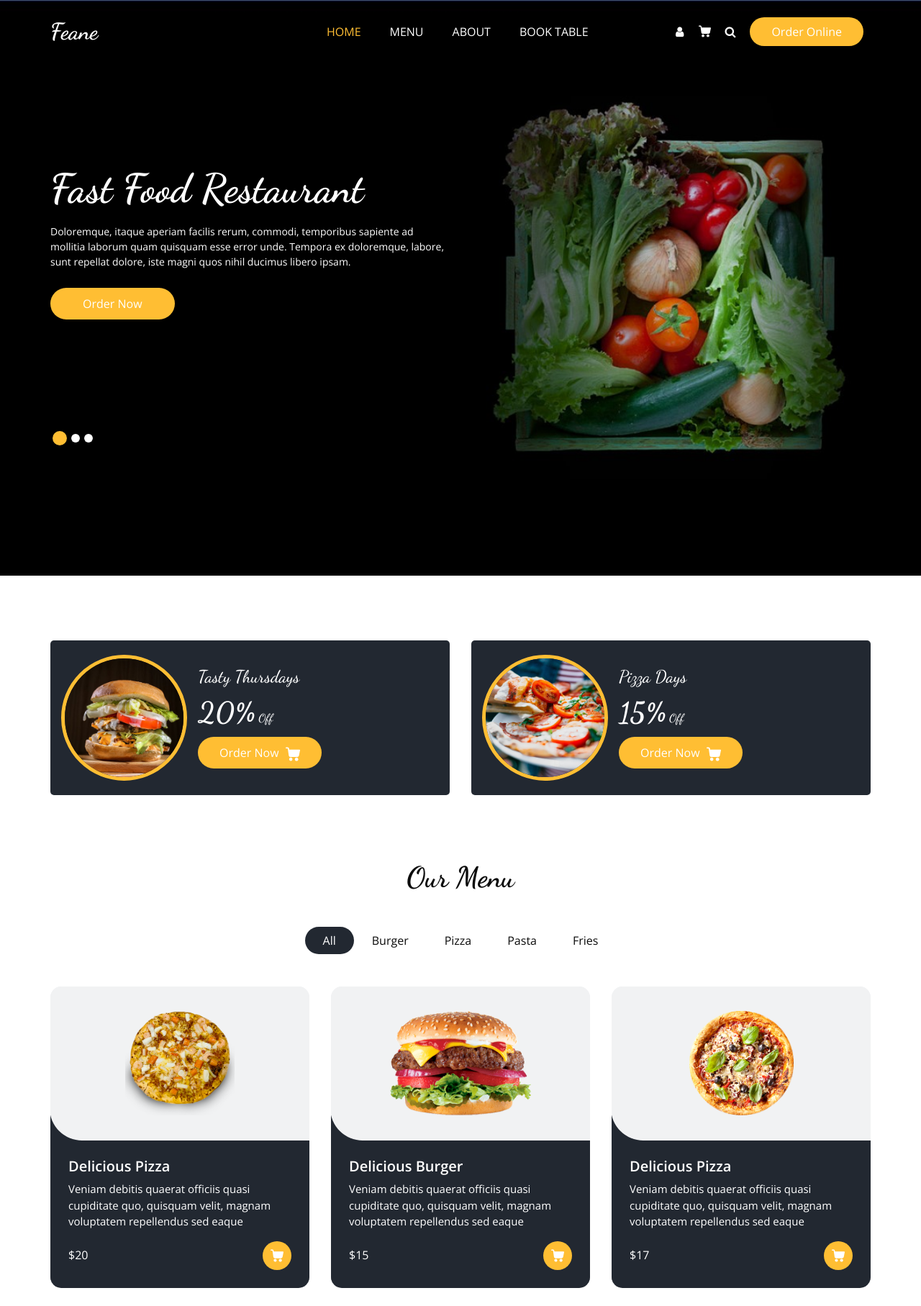
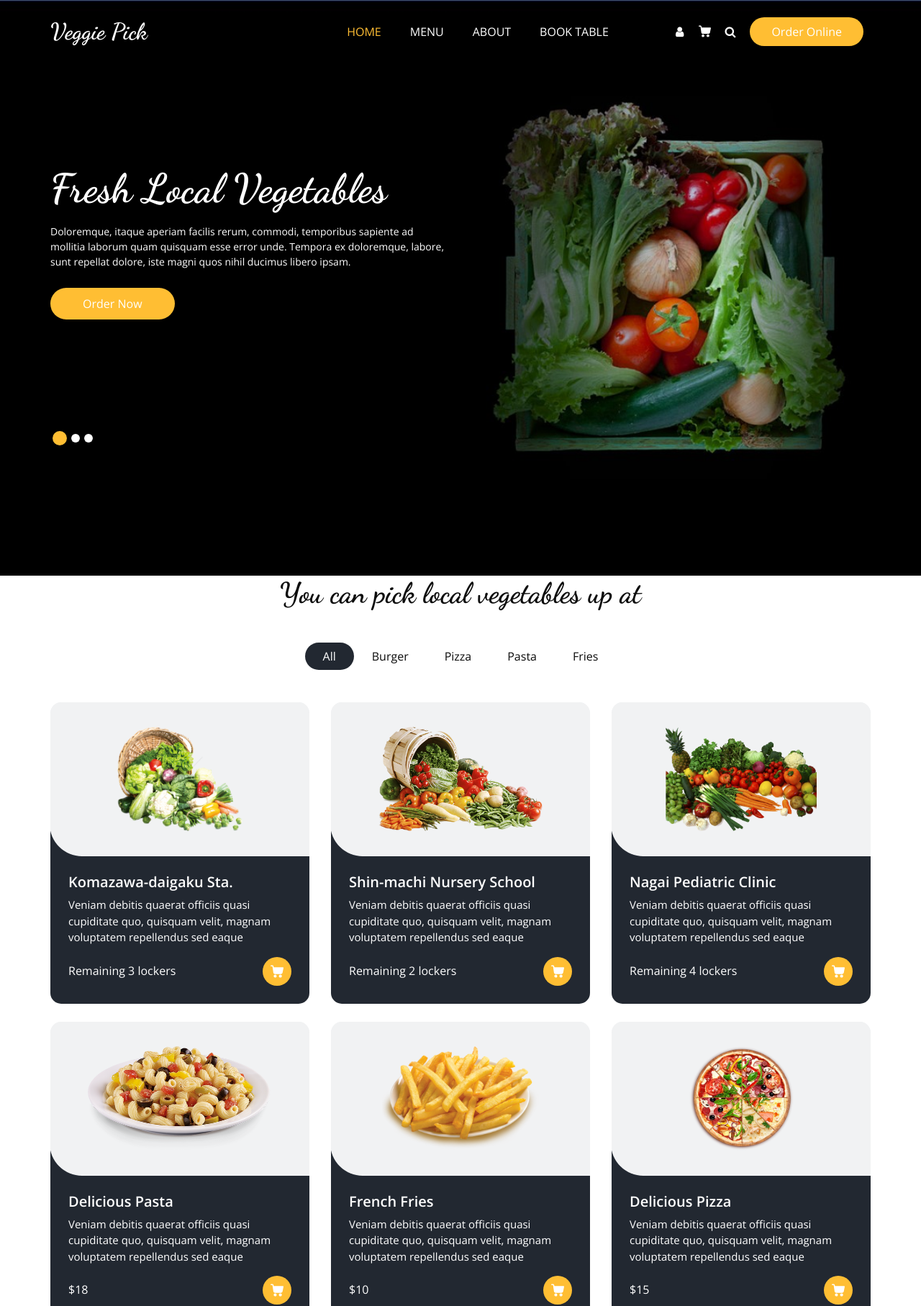
Before and after one commit to mozzio616/vege-pick, a Flask app: page / in a window 1280 px wide. Shown: the top 1815 px of the page at 72% size. Run offline with Flask 2, Linux system fonts and the light colour scheme; some libraries are stand-ins or nearby versions.

Commit message:
customizing

```diff
--- a/templates/index.html
+++ b/templates/index.html
@@ -45,7 +45,7 @@
         <nav class="navbar navbar-expand-lg custom_nav-container ">
           <a class="navbar-brand" href="index">
             <span>
-              Feane
+              Veggie Pick
             </span>
           </a>
 
@@ -150,7 +150,7 @@
                 <div class="col-md-7 col-lg-6 ">
                   <div class="detail-box">
                     <h1>
-                      Fast Food Restaurant
+                      Fresh Local Vegetables
                     </h1>
                     <p>
                       Doloremque, itaque aperiam facilis rerum, commodi, temporibus sapiente ad mollitia laborum quam quisquam esse error unde. Tempora ex doloremque, labore, sunt repellat dolore, iste magni quos nihil ducimus libero ipsam.
@@ -171,7 +171,7 @@
                 <div class="col-md-7 col-lg-6 ">
                   <div class="detail-box">
                     <h1>
-                      Fast Food Restaurant
+                      Fresh Local Fruits
                     </h1>
                     <p>
                       Doloremque, itaque aperiam facilis rerum, commodi, temporibus sapiente ad mollitia laborum quam quisquam esse error unde. Tempora ex doloremque, labore, sunt repellat dolore, iste magni quos nihil ducimus libero ipsam.
@@ -222,7 +222,7 @@
   </div>
 
   <!-- offer section -->
-
+  <!--
   <section class="offer_section layout_padding-bottom">
     <div class="offer_container">
       <div class="container ">
@@ -369,7 +369,7 @@
       </div>
     </div>
   </section>
-
+  -->
   <!-- end offer section -->
 
   <!-- food section -->
@@ -378,7 +378,7 @@
     <div class="container">
       <div class="heading_container heading_center">
         <h2>
-          Our Menu
+          You can pick local vegetables up at
         </h2>
       </div>
 
@@ -396,18 +396,19 @@
             <div class="box">
               <div>
                 <div class="img-box">
-                  <img src="{{ url_for('static', filename='images/f1.png') }}" alt="">
+                  <!-- <img src="{{ url_for('static', filename='images/f1.png') }}" alt=""> -->
+                  <img src="{{ url_for('static', filename='images/v1.png') }}" alt="">
                 </div>
                 <div class="detail-box">
                   <h5>
-                    Delicious Pizza
+                    Komazawa-daigaku Sta.
                   </h5>
                   <p>
                     Veniam debitis quaerat officiis quasi cupiditate quo, quisquam velit, magnam voluptatem repellendus sed eaque
                   </p>
                   <div class="options">
                     <h6>
-                      $20
+                      Remaining 3 lockers
                     </h6>
                     <a href="">
                       <svg version="1.1" id="Capa_1" xmlns="http://www.w3.org/2000/svg" xmlns:xlink="http://www.w3.org/1999/xlink" x="0px" y="0px" viewBox="0 0 456.029 456.029" style="enable-background:new 0 0 456.029 456.029;" xml:space="preserve">
@@ -472,18 +473,19 @@
             <div class="box">
               <div>
                 <div class="img-box">
-                  <img src="{{ url_for('static', filename='images/f2.png') }}" alt="">
+                  <!-- <img src="{{ url_for('static', filename='images/f2.png') }}" alt=""> -->
+                  <img src="{{ url_for('static', filename='images/v2.png') }}" alt="">
                 </div>
                 <div class="detail-box">
                   <h5>
-                    Delicious Burger
+                    Shin-machi Nursery School
                   </h5>
                   <p>
                     Veniam debitis quaerat officiis quasi cupiditate quo, quisquam velit, magnam voluptatem repellendus sed eaque
                   </p>
                   <div class="options">
                     <h6>
-                      $15
+                      Remaining 2 lockers
                     </h6>
                     <a href="">
                       <svg version="1.1" id="Capa_1" xmlns="http://www.w3.org/2000/svg" xmlns:xlink="http://www.w3.org/1999/xlink" x="0px" y="0px" viewBox="0 0 456.029 456.029" style="enable-background:new 0 0 456.029 456.029;" xml:space="preserve">
@@ -548,18 +550,20 @@
             <div class="box">
               <div>
                 <div class="img-box">
-                  <img src="{{ url_for('static', filename='images/f3.png') }}" alt="">
+                  <!-- <img src="{{ url_for('static', filename='images/f3.png') }}" alt=""> -->
+                  <img src="{{ url_for('static', filename='images/v3.png') }}" alt="">
+
                 </div>
                 <div class="detail-box">
                   <h5>
-                    Delicious Pizza
+                    Nagai Pediatric Clinic
                   </h5>
                   <p>
                     Veniam debitis quaerat officiis quasi cupiditate quo, quisquam velit, magnam voluptatem repellendus sed eaque
                   </p>
                   <div class="options">
                     <h6>
-                      $17
+                      Remaining 4 lockers
                     </h6>
                     <a href="">
                       <svg version="1.1" id="Capa_1" xmlns="http://www.w3.org/2000/svg" xmlns:xlink="http://www.w3.org/1999/xlink" x="0px" y="0px" viewBox="0 0 456.029 456.029" style="enable-background:new 0 0 456.029 456.029;" xml:space="preserve">
```
Also changed, not shown: static/images/komazawa-sta.jpg (added), static/images/v1.png (added), static/images/v2.png (added), static/images/v3.png (added).
